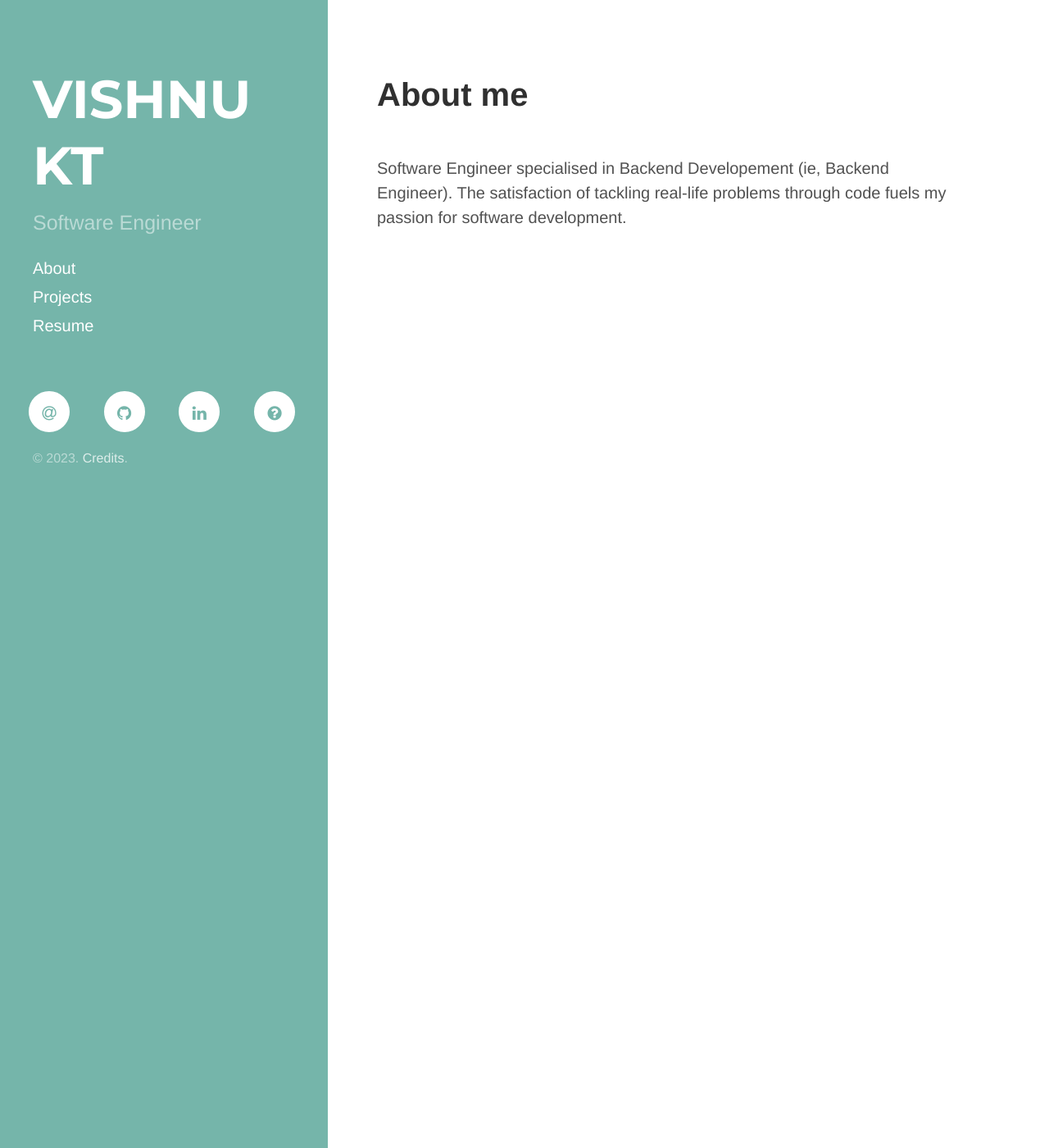
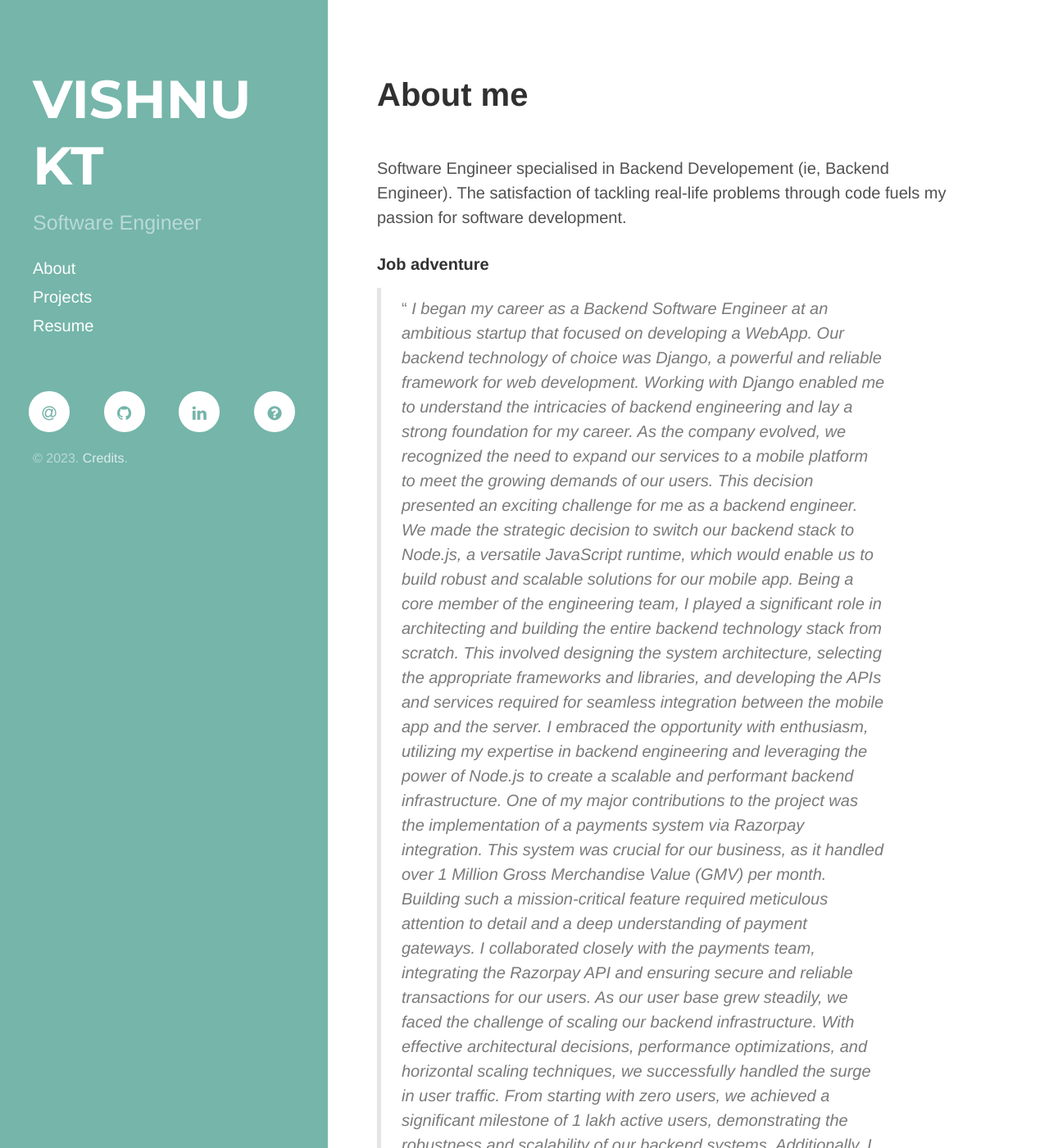
Before and after one commit to vishnukt/vishnukt.github.io, a Jekyll site: the page built from about/index.md, in a window 1280 px wide and 1400 px high. Shown: the whole window at 82% size. Built offline with Jekyll 4.4.1, drawn with Linux system fonts in a browser that asks for light colours; nearby versions of some CDN libraries; some of the changed text lies outside the part shown.

Commit message:
Update: About me - added Job adventure

```diff
--- a/about/index.md
+++ b/about/index.md
@@ -4,3 +4,28 @@ title: About me
 ---
 
 Software Engineer specialised in Backend Developement (ie, Backend Engineer). The satisfaction of tackling real-life problems through code fuels my passion for software development.
+
+<h4>Job adventure</h4>
+<figure>
+    <blockquote> <q> <i>
+        I began my career as a Backend Software Engineer at an ambitious startup that focused on developing a WebApp. Our backend technology of choice was Django, a powerful and reliable framework for web development. Working with Django enabled me to understand the intricacies of backend engineering and lay a strong foundation for my career.
+
+        As the company evolved, we recognized the need to expand our services to a mobile platform to meet the growing demands of our users. This decision presented an exciting challenge for me as a backend engineer. We made the strategic decision to switch our backend stack to Node.js, a versatile JavaScript runtime, which would enable us to build robust and scalable solutions for our mobile app.
+
+        Being a core member of the engineering team, I played a significant role in architecting and building the entire backend technology stack from scratch. This involved designing the system architecture, selecting the appropriate frameworks and libraries, and developing the APIs and services required for seamless integration between the mobile app and the server. I embraced the opportunity with enthusiasm, utilizing my expertise in backend engineering and leveraging the power of Node.js to create a scalable and performant backend infrastructure.
+
+        One of my major contributions to the project was the implementation of a payments system via Razorpay integration. This system was crucial for our business, as it handled over 1 Million Gross Merchandise Value (GMV) per month. Building such a mission-critical feature required meticulous attention to detail and a deep understanding of payment gateways. I collaborated closely with the payments team, integrating the Razorpay API and ensuring secure and reliable transactions for our users.
+
+        As our user base grew steadily, we faced the challenge of scaling our backend infrastructure. With effective architectural decisions, performance optimizations, and horizontal scaling techniques, we successfully handled the surge in user traffic. From starting with zero users, we achieved a significant milestone of 1 lakh active users, demonstrating the robustness and scalability of our backend systems.
+
+        Additionally, I took on the responsibility of managing the DevOps aspects of our project. This involved ensuring smooth operations, automating deployment processes, and maintaining a robust CI/CD pipeline. By streamlining the development and deployment workflows, I enabled faster iteration cycles and reduced the time to market for new features and enhancements.
+
+        Managing the DevOps responsibilities gave me a comprehensive understanding of the entire software development lifecycle and provided me with valuable insights into the operational aspects of running a production system.
+
+        Looking back on my career journey as a Backend Software Engineer, I am proud of the significant contributions I made to architecting and building a scalable backend tech stack. Implementing a payments system that handled substantial GMV and scaling from 0 to 1 lakh users were both rewarding experiences that showcased my technical expertise and ability to tackle complex challenges.
+
+        Furthermore, my involvement in DevOps activities allowed me to broaden my skill set and develop a holistic perspective on software development. It reinforced the importance of efficient operations and collaboration between development and operations teams to ensure seamless delivery of high-quality software.
+
+        As I continue to grow in my career, I am excited to leverage my diverse skill set and experience to tackle new opportunities and contribute to the ever-evolving field of backend engineering.
+    </i> </q> </blockquote>
+</figure>
```
